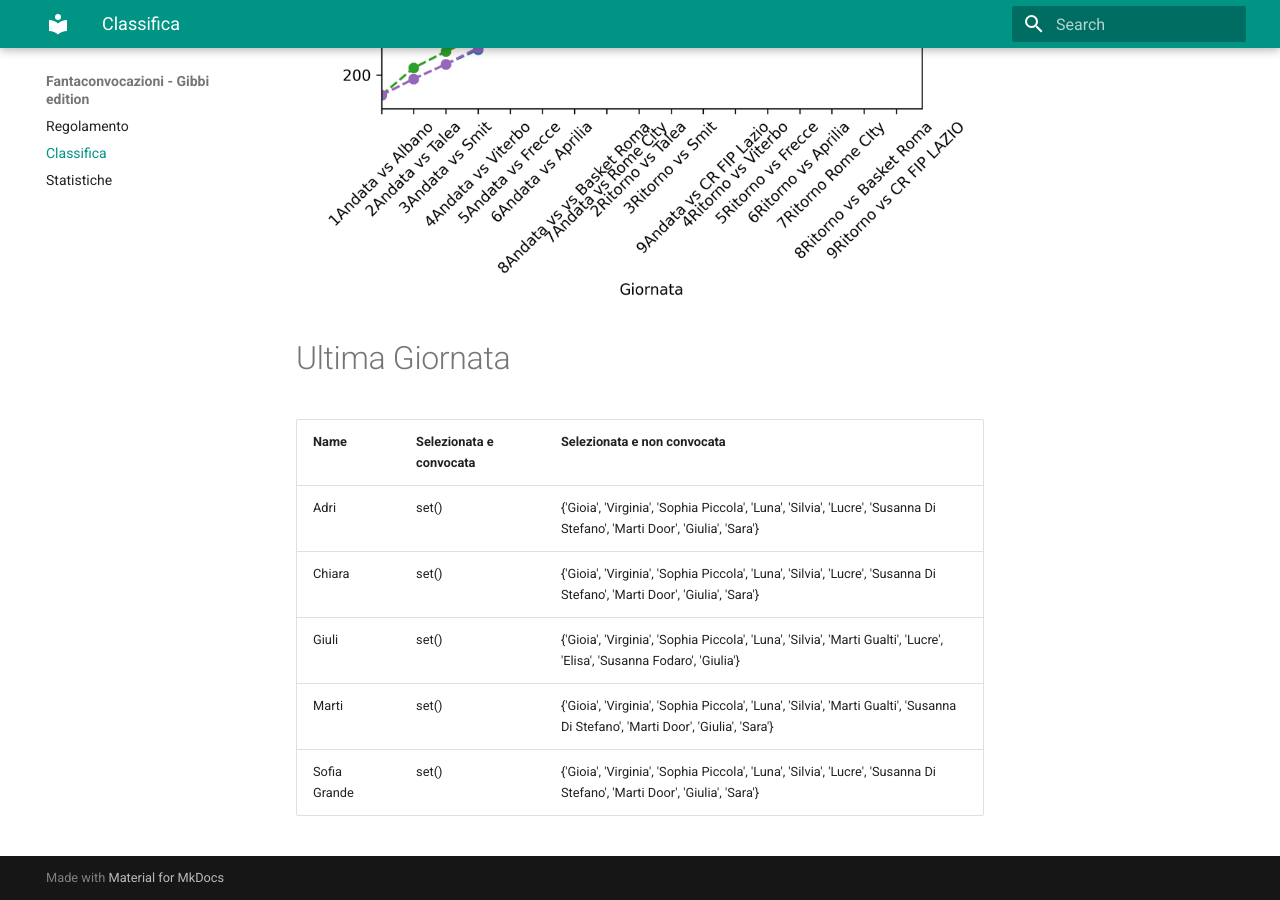
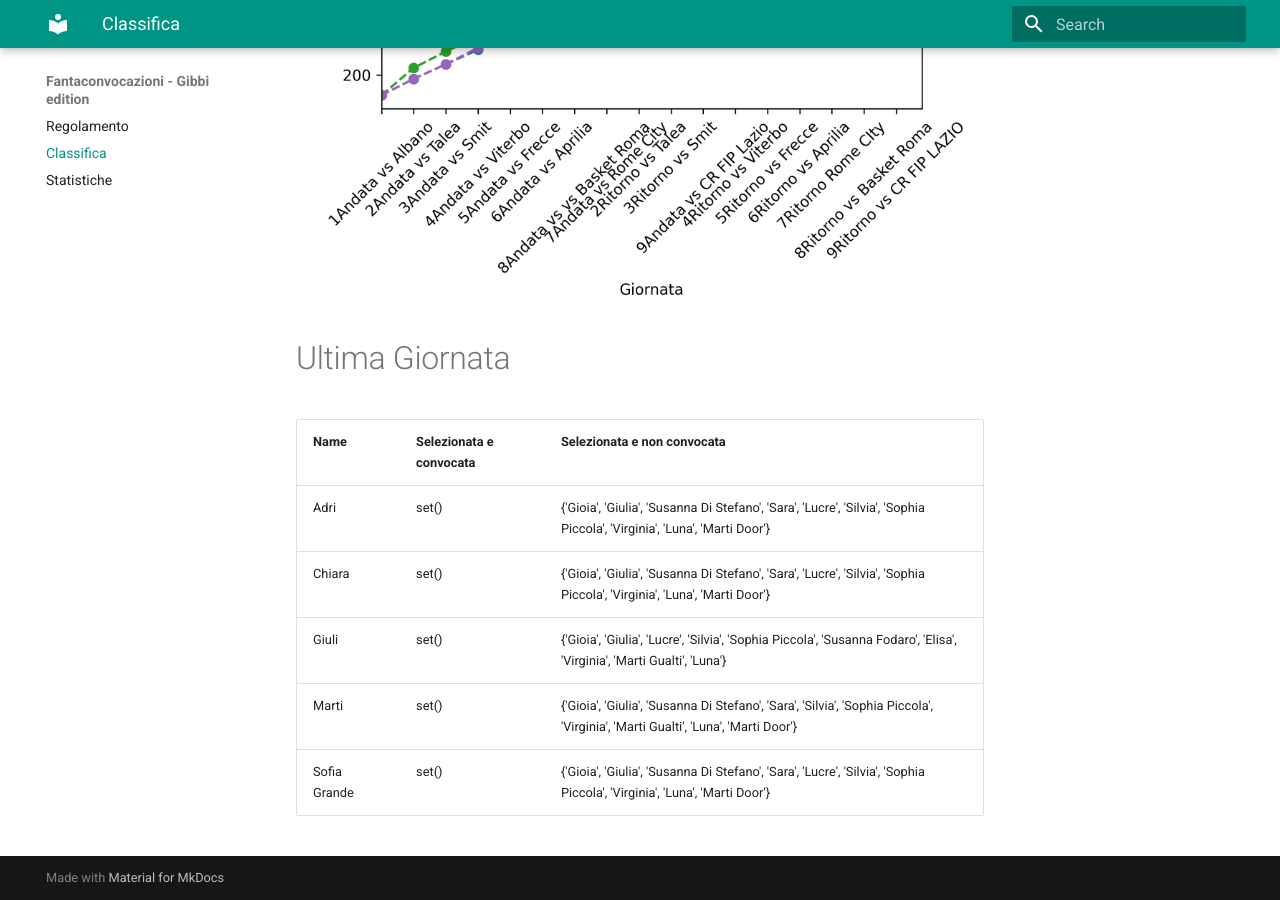
Before and after one commit to martinig94/fantagibbi, an MkDocs documentation site: the page built from docs/Classifica.md, in a window 1280 px wide and 900 px high, scrolled down 810 px. Built offline with MkDocs 1.6.1 and Material for MkDocs 9.7.7, drawn with Linux system fonts in a browser that asks for light colours.

Commit message:
Auto-update from main.py

```diff
--- a/docs/Classifica.md
+++ b/docs/Classifica.md
@@ -18,9 +18,9 @@
 <!-- START_TABLE CORRECT -->
 | Name         | Selezionata e convocata   | Selezionata e non convocata                                                                                                     |
 |:-------------|:--------------------------|:--------------------------------------------------------------------------------------------------------------------------------|
-| Adri         | set()                     | {'Gioia', 'Virginia', 'Sophia Piccola', 'Luna', 'Silvia', 'Lucre', 'Susanna Di Stefano', 'Marti Door', 'Giulia', 'Sara'}        |
-| Chiara       | set()                     | {'Gioia', 'Virginia', 'Sophia Piccola', 'Luna', 'Silvia', 'Lucre', 'Susanna Di Stefano', 'Marti Door', 'Giulia', 'Sara'}        |
-| Giuli        | set()                     | {'Gioia', 'Virginia', 'Sophia Piccola', 'Luna', 'Silvia', 'Marti Gualti', 'Lucre', 'Elisa', 'Susanna Fodaro', 'Giulia'}         |
-| Marti        | set()                     | {'Gioia', 'Virginia', 'Sophia Piccola', 'Luna', 'Silvia', 'Marti Gualti', 'Susanna Di Stefano', 'Marti Door', 'Giulia', 'Sara'} |
-| Sofia Grande | set()                     | {'Gioia', 'Virginia', 'Sophia Piccola', 'Luna', 'Silvia', 'Lucre', 'Susanna Di Stefano', 'Marti Door', 'Giulia', 'Sara'}        |
+| Adri         | set()                     | {'Gioia', 'Giulia', 'Susanna Di Stefano', 'Sara', 'Lucre', 'Silvia', 'Sophia Piccola', 'Virginia', 'Luna', 'Marti Door'}        |
+| Chiara       | set()                     | {'Gioia', 'Giulia', 'Susanna Di Stefano', 'Sara', 'Lucre', 'Silvia', 'Sophia Piccola', 'Virginia', 'Luna', 'Marti Door'}        |
+| Giuli        | set()                     | {'Gioia', 'Giulia', 'Lucre', 'Silvia', 'Sophia Piccola', 'Susanna Fodaro', 'Elisa', 'Virginia', 'Marti Gualti', 'Luna'}         |
+| Marti        | set()                     | {'Gioia', 'Giulia', 'Susanna Di Stefano', 'Sara', 'Silvia', 'Sophia Piccola', 'Virginia', 'Marti Gualti', 'Luna', 'Marti Door'} |
+| Sofia Grande | set()                     | {'Gioia', 'Giulia', 'Susanna Di Stefano', 'Sara', 'Lucre', 'Silvia', 'Sophia Piccola', 'Virginia', 'Luna', 'Marti Door'}        |
 <!-- END_TABLE CORRECT -->
```
